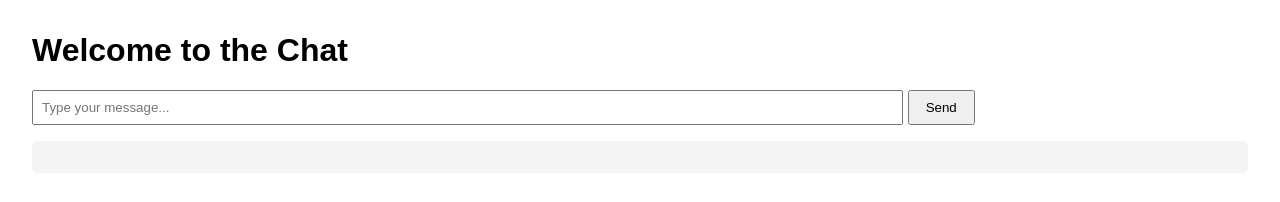
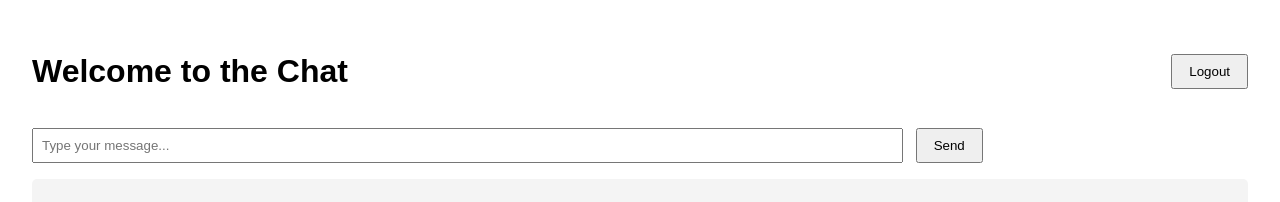
Before and after one commit to walkerbcky-star/Agent-BETA, a website: page chat.html in a window 1280 px wide. Drawn offline with Linux system fonts and the light colour scheme; files whose address does not match are found by name.

Commit message:
Add logout button to chat page

```diff
--- a/chat.html
+++ b/chat.html
@@ -7,12 +7,16 @@
     body { font-family: sans-serif; margin: 2rem; }
     #chatForm { margin-bottom: 1rem; }
     #chatInput { width: 70%; padding: 0.5rem; }
-    button { padding: 0.5rem 1rem; }
+    button { padding: 0.5rem 1rem; margin-left: 0.5rem; }
     #chatReply { white-space: pre-wrap; background: #f4f4f4; padding: 1rem; border-radius: 5px; }
+    #topBar { display: flex; justify-content: space-between; align-items: center; margin-bottom: 1rem; }
   </style>
 </head>
 <body>
-  <h1 id="welcomeMessage">Welcome to the Chat</h1>
+  <div id="topBar">
+    <h1 id="welcomeMessage">Welcome to the Chat</h1>
+    <button id="logoutBtn">Logout</button>
+  </div>
 
   <form id="chatForm">
     <input type="text" id="chatInput" placeholder="Type your message..." required />
@@ -42,6 +46,13 @@
         document.getElementById("welcomeMessage").textContent = "Welcome to the Chat";
       });
 
+    // Logout button → clear storage and send to login page
+    document.getElementById("logoutBtn").addEventListener("click", () => {
+      localStorage.removeItem("userEmail");
+      localStorage.removeItem("userToken");
+      window.location.href = "/login";
+    });
+
     const chatForm = document.getElementById("chatForm");
     const chatInput = document.getElementById("chatInput");
     const chatReply = document.getElementById("chatReply");
```
